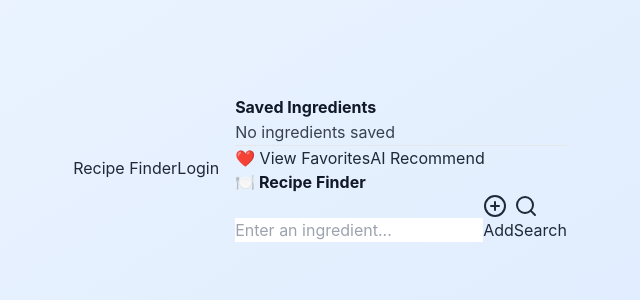
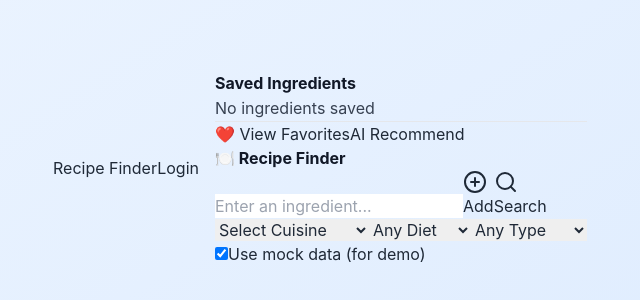
Before and after one commit to junantan318/recipe-finder, a Next.js app: page / in a window 1280 px wide. Shown: the part 232-532 px from the top of the page, without its empty margins (312-952 px from the left). Built offline with nearby package versions, Linux system fonts and the light colour scheme.

Commit message:
finished filters and mock data

```diff
--- a/package.json
+++ b/package.json
@@ -9,6 +9,8 @@
     "lint": "next lint"
   },
   "dependencies": {
+    "axiom": "^0.1.6",
+    "axios": "^1.8.4",
     "bcryptjs": "^3.0.2",
     "jsonwebtoken": "^9.0.2",
     "lucide-react": "^0.475.0",
--- /dev/null
+++ b/src/app/api/mock/recipes/route.ts
@@ -0,0 +1,24 @@
+import { NextRequest, NextResponse } from "next/server";
+import { mockRecipes } from "../../../../mock/recipe";
+
+export async function GET(request: NextRequest) {
+  console.log("✅ Reached mock recipe route");
+
+  const { searchParams } = new URL(request.url);
+  const cuisine = searchParams.get("cuisine");
+  const diet = searchParams.get("diet");
+  const type = searchParams.get("type");
+
+  console.log("🔍 Filters:", { cuisine, diet, type });
+
+  const filtered = mockRecipes.filter(recipe => {
+    const matchesCuisine = cuisine ? recipe.cuisines.includes(cuisine) : true;
+    const matchesDiet = diet ? recipe.diet === diet : true;
+    const matchesType = type ? recipe.type === type : true;
+    return matchesCuisine && matchesDiet && matchesType;
+  });
+
+  console.log(`📦 Returning ${filtered.length} recipes`);
+
+  return NextResponse.json({ results: filtered });
+}
--- a/src/app/api/recipes/route.ts
+++ b/src/app/api/recipes/route.ts
@@ -1,61 +1,69 @@
-import { NextResponse } from "next/server";
+import { NextRequest, NextResponse } from "next/server";
+import axios from "axios";
 
-// ✅ Define a TypeScript interface for the API response
-interface Recipe {
-  id: string;
-  name: string;
-  original_video_url?: string; // This property may be undefined
-  thumbnail_url: string;
-}
+const validCuisines = [
+  "African", "American", "British", "Cajun", "Caribbean", "Chinese", "Eastern European",
+  "European", "French", "German", "Greek", "Indian", "Irish", "Italian", "Japanese",
+  "Jewish", "Korean", "Latin American", "Mediterranean", "Mexican", "Middle Eastern",
+  "Nordic", "Southern", "Spanish", "Thai", "Vietnamese"
+];
 
-// ✅ Update function to use explicit typing
-export async function GET(request: Request) {
+export async function GET(request: NextRequest) {
+  const { searchParams } = new URL(request.url);
+  const ingredientParam = searchParams.get("ingredient");
+  const cuisineRaw = searchParams.get("cuisine");
+  const allergensParam = searchParams.get("allergens");
+  const excludeParam = searchParams.get("exclude");
+  const dietParam = searchParams.get("diet");
+  const typeParam = searchParams.get("type");
+
+  if (cuisineRaw && !validCuisines.includes(cuisineRaw)) {
+    return NextResponse.json(
+      { error: "Invalid cuisine type provided" },
+      { status: 400 }
+    );
+  }
+
+  const includeIngredients = ingredientParam || "";
+  const excludeIngredients = excludeParam || "";
+  const cuisine = cuisineRaw || "";
+  const intolerances = allergensParam || "";
+
+  const apiKey = process.env.SPOON_KEY;
+  const apiUrl = "https://api.spoonacular.com/recipes/complexSearch";
+
+  const params: Record<string, any> = {
+    number: 10,
+    addRecipeInformation: true,
+    fillIngredients: true,
+    apiKey,
+  };
+
+  if (includeIngredients) params.includeIngredients = includeIngredients;
+  if (excludeIngredients) params.excludeIngredients = excludeIngredients;
+  if (cuisine) params.cuisine = cuisine;
+  if (intolerances) params.intolerances = intolerances;
+  if (dietParam) params.diet = dietParam;
+  if (typeParam) params.type = typeParam;
+
+  console.log("Requesting Spoonacular with params:", params);
+
   try {
-    const { searchParams } = new URL(request.url);
-    const ingredient = searchParams.get("ingredient");
+    const response = await axios.get(apiUrl, { params });
+    console.log("Spoonacular API response:", JSON.stringify(response.data, null, 2));
+    const results = response.data.results || [];
 
-    if (!ingredient) {
-      return NextResponse.json({ error: "Missing ingredient parameter" }, { status: 400 });
-    }
+    // Apply strict cuisine filtering
+    const strictlyFiltered = cuisine
+      ? results.filter(recipe => recipe.cuisines?.includes(cuisine))
+      : results;
 
-    const API_KEY = process.env.NEXT_PUBLIC_TASTY_API_KEY;
-    if (!API_KEY) {
-      return NextResponse.json({ error: "API key missing" }, { status: 500 });
-    }
-
-    const apiUrl = `https://tasty.p.rapidapi.com/recipes/list?from=0&size=10&q=${ingredient}`;
-
-    const response = await fetch(apiUrl, {
-      method: "GET",
-      headers: {
-        "X-RapidAPI-Key": API_KEY,
-        "X-RapidAPI-Host": "tasty.p.rapidapi.com",
-      },
-    });
-
-    if (!response.ok) {
-      throw new Error(`API error: ${response.status}`);
-    }
-
-    const data = await response.json();
-
-    // ✅ Explicitly set type for recipe objects
-    const filteredRecipes: Recipe[] = data.results
-      .filter((recipe: Recipe) => recipe.original_video_url) // ✅ Keeps only recipes with working video links
-      .map((recipe: Recipe) => ({
-        id: recipe.id,
-        title: recipe.name,
-        image: recipe.thumbnail_url,
-        sourceUrl: recipe.original_video_url, // ✅ Directly links to the recipe video
-      }));
-
-    if (filteredRecipes.length === 0) {
-      return NextResponse.json({ error: "No valid recipes found" }, { status: 404 });
-    }
-
-    return NextResponse.json({ results: filteredRecipes });
-  } catch (error) {
-    console.error("Tasty API Fetch Error:", error);
-    return NextResponse.json({ error: "Failed to fetch recipes" }, { status: 500 });
+    return NextResponse.json({ results: strictlyFiltered });
+  } catch (error: any) {
+    console.error("Error fetching from Spoonacular:", error);
+    return NextResponse.json(
+      { error: "Failed to fetch recipes", details: error.message },
+      { status: 500 }
+    );
   }
 }
--- a/src/components/RecipeFinder.tsx
+++ b/src/components/RecipeFinder.tsx
@@ -23,6 +23,12 @@ export default function RecipeFinder() {
   const [aiLoading, setAiLoading] = useState(false); // AI loading state
   const [savedIngredients, setSavedIngredients] = useState<string[]>([]);
   const [openId, setOpenId] = useState<string | null>(null);
+  const [cuisine, setCuisine] = useState("");
+  const [allergens, setAllergens] = useState("");
+  const [exclude, setExclude] = useState("");
+  const [diet, setDiet] = useState("");
+  const [type, setType] = useState("");
+  const [useMock, setUseMock] = useState(true); // true = demo mode
   const toggle = (id: string) => {
     setOpenId(prev => (prev === id ? null : id));
   };
@@ -64,26 +70,43 @@ export default function RecipeFinder() {
   };
 
 
-
   // ✅ Fetch Recipes from API
   const fetchRecipes = async () => {
-    if (savedIngredients.length === 0) {
-      setError("Please add at least one ingredient!");
+    if (
+      savedIngredients.length === 0 &&
+      !cuisine &&
+      !diet &&
+      !type &&
+      !allergens &&
+      !exclude
+    ) {
+      setError("Please select at least one filter or ingredient!");
       return;
     }
 
     setLoading(true);
     setError("");
 
-    // ✅ Define baseUrl inside the function
-    const baseUrl = process.env.NEXT_PUBLIC_API_URL;
+    const isLocal = typeof window !== "undefined" && window.location.hostname === "localhost";
+    const baseUrl = useMock ? "http://localhost:3000" : process.env.NEXT_PUBLIC_API_URL;
 
-    const ingredientQuery = savedIngredients.join(",");
+    // ✅ Only allow mock mode when running locally
+    const isMockEnabled = useMock && isLocal;
+    const path = isMockEnabled ? "/api/mock/recipes" : "/api/recipes";
+
+    const queryParams = new URLSearchParams({
+      ...(savedIngredients.length && { ingredient: savedIngredients.join(",") }),
+      ...(cuisine && { cuisine }),
+      ...(allergens && { allergens }),
+      ...(exclude && { exclude }),
+      ...(diet && { diet }),
+      ...(type && { type }),
+    }).toString();
 
     try {
-      console.log("🔍 Fetching from Local API:", `${baseUrl}/api/recipes?ingredient=${ingredientQuery}`);
+      console.log("🔍 Fetching from:", `${baseUrl}${path}?${queryParams}`);
 
-      const response = await fetch(`${baseUrl}/api/recipes?ingredient=${ingredientQuery}`);
+      const response = await fetch(`${baseUrl}${path}?${queryParams}`);
 
       if (!response.ok) {
         throw new Error(`API error: ${response.status}`);
@@ -92,7 +115,7 @@ export default function RecipeFinder() {
       const data = await response.json();
 
       if (!data.results || data.results.length === 0) {
-        setError("No recipes found! Try different ingredients.");
+        setError("No recipes found! Try different filters.");
         setRecipes([]);
         return;
       }
@@ -104,7 +127,6 @@ export default function RecipeFinder() {
         sourceUrl: recipe.sourceUrl,
       }));
 
-
       setRecipes(updatedRecipes);
     } catch (error) {
       console.error("🚨 Fetch Error:", error);
@@ -113,7 +135,6 @@ export default function RecipeFinder() {
       setLoading(false);
     }
   };
-
 
 
   // ✅ Add an ingredient to the saved list
@@ -286,6 +307,78 @@ export default function RecipeFinder() {
                 <span className="hidden md:inline">{loading ? "Searching..." : "Search"}</span>
               </button>
             </div>
+            {/* Filters Section */}
+<div className="w-full flex flex-col md:flex-row gap-2 mb-4">
+<select
+  value={cuisine}
+  onChange={(e) => setCuisine(e.target.value)}
+  className="flex-1 border border-gray-300 p-2 rounded-lg text-sm"
+>
+  <option value="">Select Cuisine</option>
+  <option value="African">African</option>
+  <option value="American">American</option>
+  <option value="British">British</option>
+  <option value="Cajun">Cajun</option>
+  <option value="Caribbean">Caribbean</option>
+  <option value="Chinese">Chinese</option>
+  <option value="Eastern European">Eastern European</option>
+  <option value="European">European</option>
+  <option value="French">French</option>
+  <option value="German">German</option>
+  <option value="Greek">Greek</option>
+  <option value="Indian">Indian</option>
+  <option value="Irish">Irish</option>
+  <option value="Italian">Italian</option>
+  <option value="Japanese">Japanese</option>
+  <option value="Jewish">Jewish</option>
+  <option value="Korean">Korean</option>
+  <option value="Latin American">Latin American</option>
+  <option value="Mediterranean">Mediterranean</option>
+  <option value="Mexican">Mexican</option>
+  <option value="Middle Eastern">Middle Eastern</option>
+  <option value="Nordic">Nordic</option>
+  <option value="Southern">Southern</option>
+  <option value="Spanish">Spanish</option>
+  <option value="Thai">Thai</option>
+  <option value="Vietnamese">Vietnamese</option>
+</select>
+
+<select
+  value={diet}
+  onChange={(e) => setDiet(e.target.value)}
+  className="flex-1 border border-gray-300 p-2 rounded-lg text-sm"
+>
+  <option value="">Any Diet</option>
+  <option value="vegetarian">Vegetarian</option>
+  <option value="vegan">Vegan</option>
+  <option value="ketogenic">Ketogenic</option>
+</select>
+
+<select
+  value={type}
+  onChange={(e) => setType(e.target.value)}
+  className="flex-1 border border-gray-300 p-2 rounded-lg text-sm"
+>
+  <option value="">Any Type</option>
+  <option value="main course">Main Course</option>
+  <option value="appetizer">Appetizer</option>
+  <option value="dessert">Dessert</option>
+</select>
+
+
+<div className="mb-4">
+  <label className="flex items-center gap-2 text-sm">
+    <input
+      type="checkbox"
+      checked={useMock}
+      onChange={(e) => setUseMock(e.target.checked)}
+    />
+    Use mock data (for demo)
+  </label>
+</div>
+
+</div>
+
 
             {/* Display Error Message */}
             {error && <p className="text-red-500 text-lg text-center">{error}</p>}
--- /dev/null
+++ b/src/mock/recipe.ts
@@ -0,0 +1,38 @@
+export const mockRecipes = [
+    {
+      id: 1,
+      title: "Spaghetti Carbonara",
+      cuisines: ["Italian"],
+      diet: "vegetarian",
+      type: "main course",
+      ingredients: ["spaghetti", "eggs", "parmesan", "pepper"],
+      image: "/images/carbonara.jpg",
+    },
+    {
+      id: 2,
+      title: "Vegetable Stir Fry",
+      cuisines: ["Chinese"],
+      diet: "vegan",
+      type: "main course",
+      ingredients: ["broccoli", "carrot", "tofu", "soy sauce"],
+      image: "/images/stirfry.jpg",
+    },
+    {
+      id: 3,
+      title: "French Toast",
+      cuisines: ["French"],
+      diet: "vegetarian",
+      type: "breakfast",
+      ingredients: ["bread", "eggs", "milk", "cinnamon"],
+      image: "/images/french-toast.jpg",
+    },
+    {
+      id: 4,
+      title: "Chana Masala",
+      cuisines: ["Indian"],
+      diet: "vegan",
+      type: "main course",
+      ingredients: ["chickpeas", "tomato", "onion", "garam masala"],
+      image: "/images/chana-masala.jpg",
+    }
+  ];
```
Also changed, not shown: 1 other file (tests, documents, lock files or other folders).
